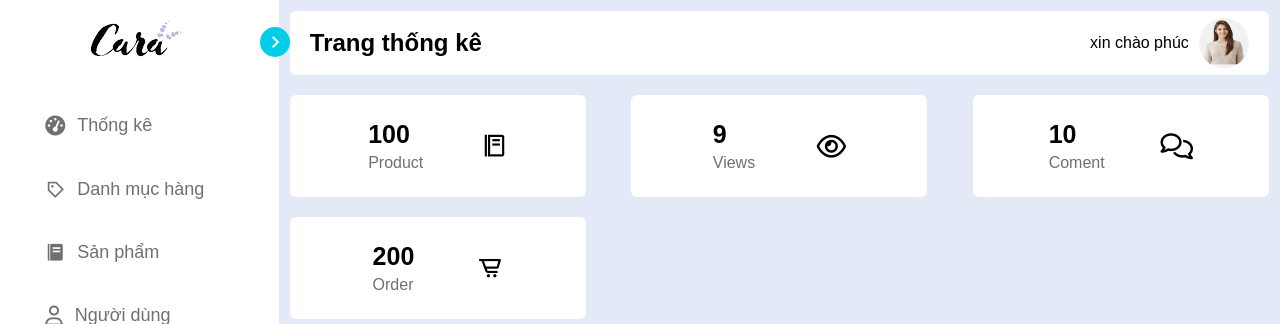
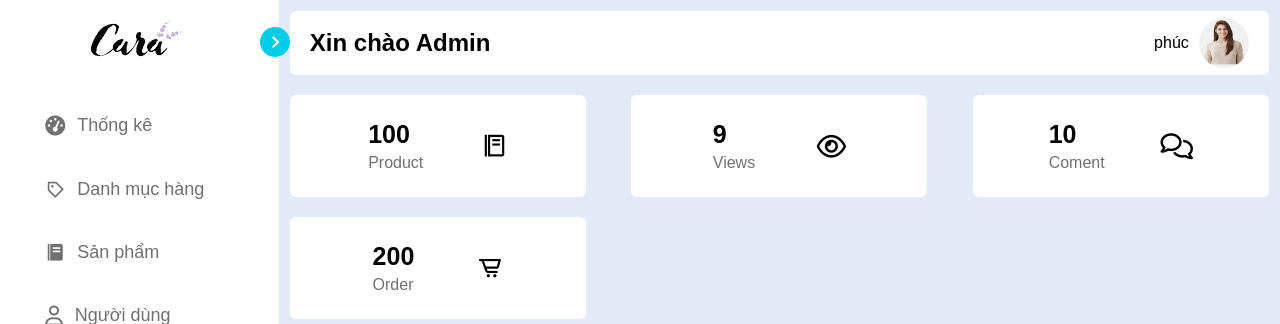
Before and after one commit to 02-PRO1014-WD18313/Nhom05_WebBanHang_Cara, a PHP site: page / in a window 1280 px wide. Shown: the top 324 px of the page. Run offline with PHP 8.4, Linux system fonts and the light colour scheme; some libraries are stand-ins or nearby versions.

Commit message:
updata_header

```diff
--- a/admin/main_admin/header.php
+++ b/admin/main_admin/header.php
@@ -79,11 +79,11 @@
         <div class="title_home">
             <div class="contain_title_home">
                 <div class="h_title_home">
-                    <h2>Trang thống kê</h2>
+                    <h2>Xin chào Admin</h2>
                 </div>
                 <div class="user_admin">
                     <div class="text_admin">
-                        <p>xin chào phúc</p>
+                        <p> phúc</p>
                     </div>
                     <div class="image_admin">
                         <img src="image/3.jpg" alt="">
```
